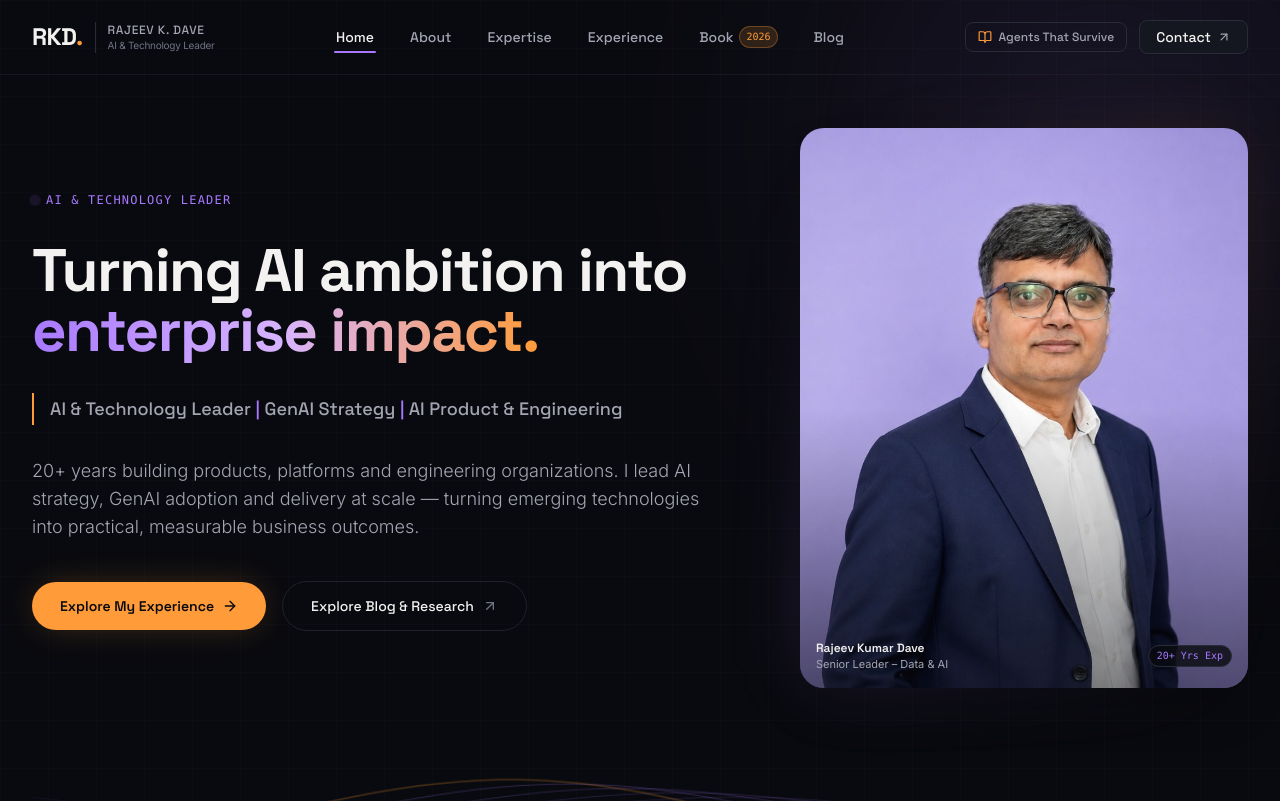
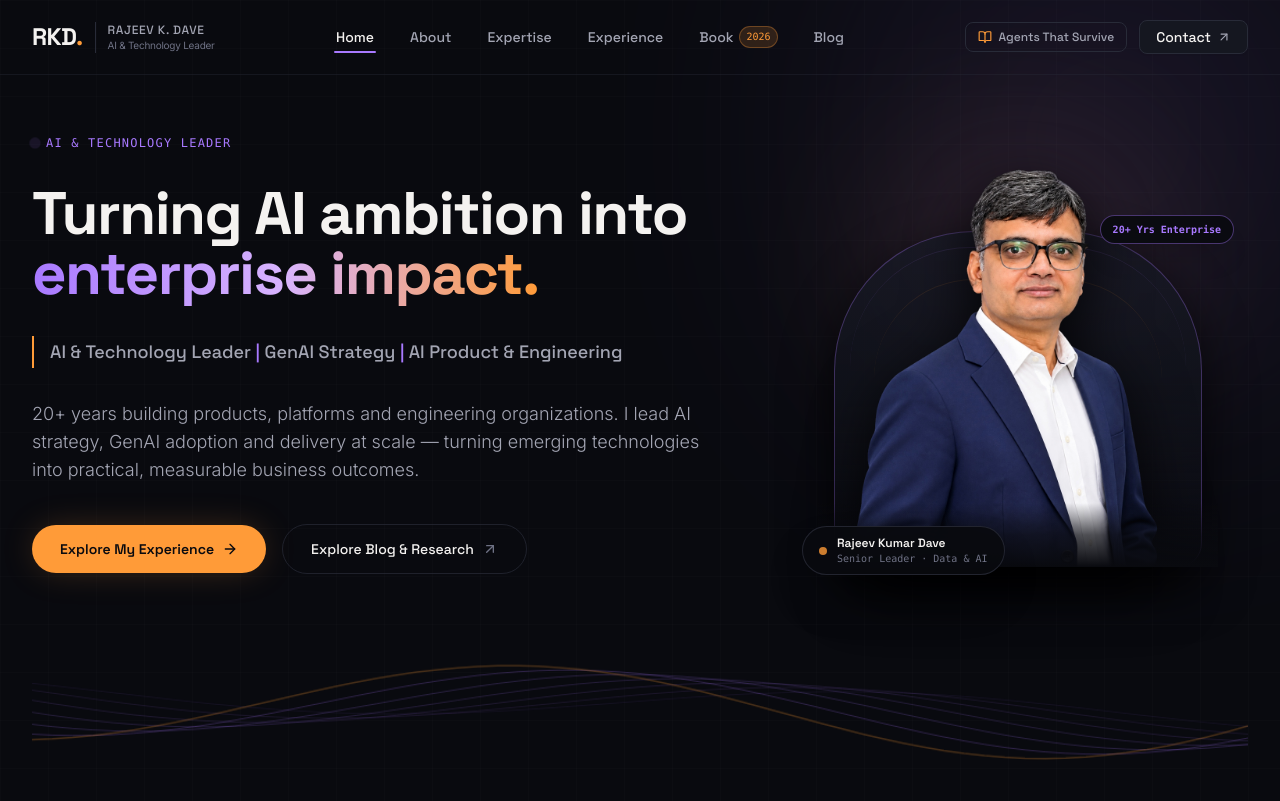
Before and after one commit to ApekshaDave/rajeev-k-dave-website, a React (Vite) app: page / in a window 1280 px wide. Shown: the top 801 px of the page. Built offline with nearby package versions, Linux system fonts and the light colour scheme.

Commit message:
feat: implement 3D pop-out hero portrait with realistic ambient lighting and depth

```diff
--- a/src/pages/HomePage.tsx
+++ b/src/pages/HomePage.tsx
@@ -70,35 +70,60 @@ export const HomePage: React.FC = () => {
             </div>
           </div>
 
-          {/* Hero Right Column (Portrait with glowing accents) */}
-          <div className="lg:col-span-5 relative flex justify-center lg:justify-end">
-            <div className="relative w-full max-w-md">
-              {/* Subtle Ambient Glow Behind Photo */}
-              <div className="absolute inset-0 bg-gradient-to-tr from-accent-purple/25 via-transparent to-accent-orange/15 rounded-3xl blur-2xl transform scale-95" />
+          {/* Hero Right Column (Pop-Out 3D Portrait Effect) */}
+          <div className="lg:col-span-5 relative flex justify-center lg:justify-end items-end pt-8">
+            <div className="relative w-full max-w-[420px] sm:max-w-[460px] group">
+              {/* 1. Atmospheric Ambient Lighting / Halo behind the subject */}
+              <div
+                className="absolute top-1/4 left-1/2 -translate-x-1/2 -translate-y-1/2 w-80 h-80 rounded-full blur-[80px] opacity-45 pointer-events-none transition-opacity duration-700 group-hover:opacity-70"
+                style={{
+                  background: 'radial-gradient(circle, rgba(168, 121, 255, 0.45) 0%, rgba(255, 155, 56, 0.25) 50%, transparent 75%)'
+                }}
+              />
 
-              {/* Portrait Frame */}
-              <div className="relative rounded-3xl overflow-hidden aspect-[4/5] shadow-2xl">
+              {/* 2. Sleek Editorial Arch / Portal Pedestal Backdrop (Frame that the portrait pops out of) */}
+              <div className="relative mx-auto w-full max-w-[360px] sm:max-w-[400px]">
+                {/* Background Arch Frame */}
+                <div className="absolute inset-x-4 bottom-0 top-16 rounded-t-[140px] rounded-b-3xl bg-gradient-to-b from-[#181A26]/80 via-[#10121A]/90 to-transparent border-t border-x border-accent-purple/30 shadow-[0_20px_50px_rgba(0,0,0,0.8)]" />
+
+                {/* Fine concentric decorative radar/grid arch lines */}
+                <div className="absolute inset-x-8 top-20 h-48 rounded-t-[120px] border-t border-accent-purple/20 pointer-events-none opacity-60" />
+                <div className="absolute inset-x-14 top-28 h-40 rounded-t-[100px] border-t border-accent-orange/20 pointer-events-none opacity-50" />
+
+                {/* 3. Pop-Out Subject: Head breaks out above the arch! */}
+                <div className="relative z-10 transition-transform duration-700 ease-out group-hover:scale-[1.03] group-hover:-translate-y-2">
                   <img
-                  src="/assets/images/rajeev-hero-portrait.jpg"
+                    src="/assets/images/rajeev-hero-transparent.png"
                     alt="Rajeev Kumar Dave - Head of AI & Data"
-                  className="w-full h-full object-cover object-top transition-transform duration-700 hover:scale-[1.02]"
+                    className="w-full h-auto object-contain filter drop-shadow-[0_20px_30px_rgba(0,0,0,0.9)] contrast-[1.03]"
                   />
-                {/* Bottom Vignette */}
-                <div className="absolute inset-0 bg-gradient-to-t from-bg-primary via-transparent to-transparent opacity-50" />
 
-                {/* Minimal Overlay info */}
-                <div className="absolute bottom-4 left-4 right-4 flex items-center justify-between text-xs">
-                  <div>
-                    <div className="font-heading font-semibold text-text-primary">
+                  {/* Soft bottom vignette blending into the floor wave */}
+                  <div className="absolute inset-x-0 bottom-0 h-16 bg-gradient-to-t from-bg-primary via-bg-primary/70 to-transparent pointer-events-none" />
+                </div>
+
+                {/* 4. Floating Executive Badge (Pop-out Depth Element) */}
+                <div className="absolute -bottom-2 -left-2 sm:-left-4 z-20 transition-transform duration-500 group-hover:translate-x-1">
+                  <div className="px-4 py-2 rounded-full bg-bg-primary/90 backdrop-blur-md border border-border/80 shadow-2xl flex items-center gap-2.5">
+                    <span className="w-2 h-2 rounded-full bg-accent-orange animate-pulse" />
+                    <div className="text-left">
+                      <div className="text-xs font-heading font-semibold text-text-primary">
                         Rajeev Kumar Dave
                       </div>
-                    <div className="text-[11px] text-text-secondary">
-                      Senior Leader – Data & AI
+                      <div className="text-[10px] font-mono text-text-muted">
+                        Senior Leader · Data & AI
                       </div>
                     </div>
-                  <span className="text-[10px] font-mono px-2 py-0.5 rounded-full bg-bg-primary/80 text-accent-purple border border-border">
-                    20+ Yrs Exp
+                  </div>
+                </div>
+
+                {/* Floating Experience Pill (Top-Right Depth Element) */}
+                <div className="absolute top-12 -right-2 sm:-right-4 z-20 transition-transform duration-500 group-hover:-translate-y-1">
+                  <div className="px-3 py-1.5 rounded-full bg-bg-primary/90 backdrop-blur-md border border-accent-purple/40 shadow-xl flex items-center gap-1.5">
+                    <span className="text-[10px] font-mono font-semibold text-accent-purple">
+                      20+ Yrs Enterprise
                     </span>
+                  </div>
                 </div>
               </div>
             </div>
```
Also changed, not shown: public/assets/images/rajeev-hero-studio.jpg (added), public/assets/images/rajeev-hero-transparent.png (added). Lines whose indentation alone changed are shown as unchanged.
